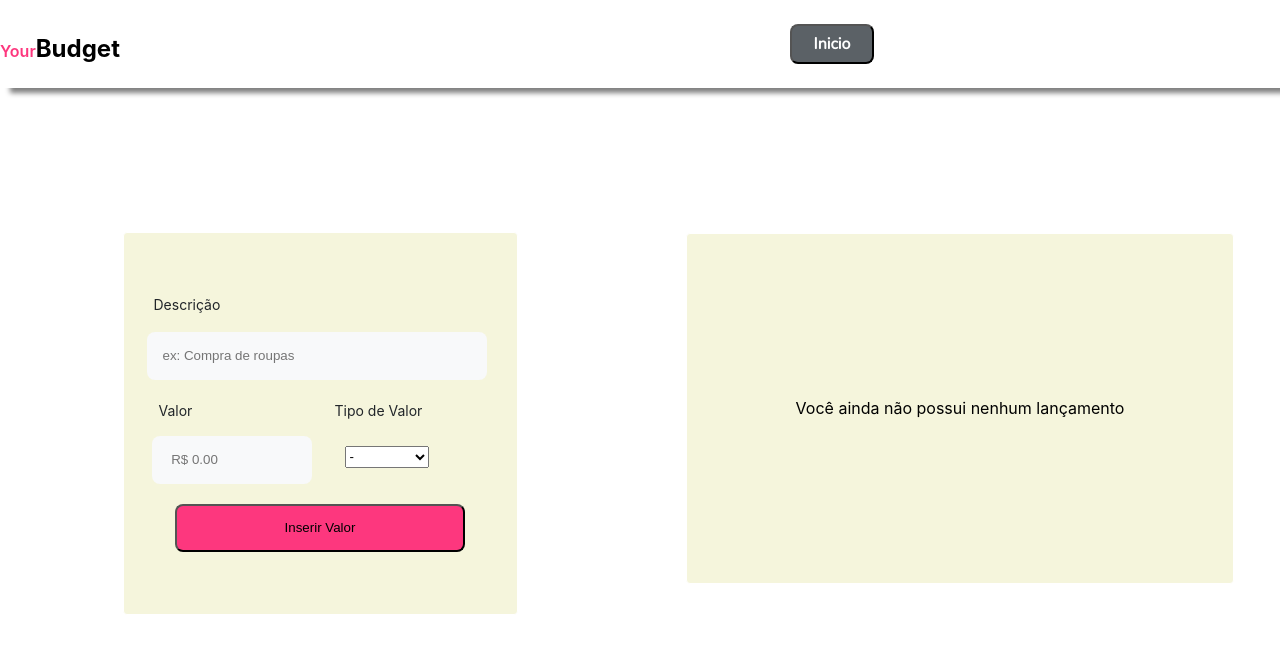
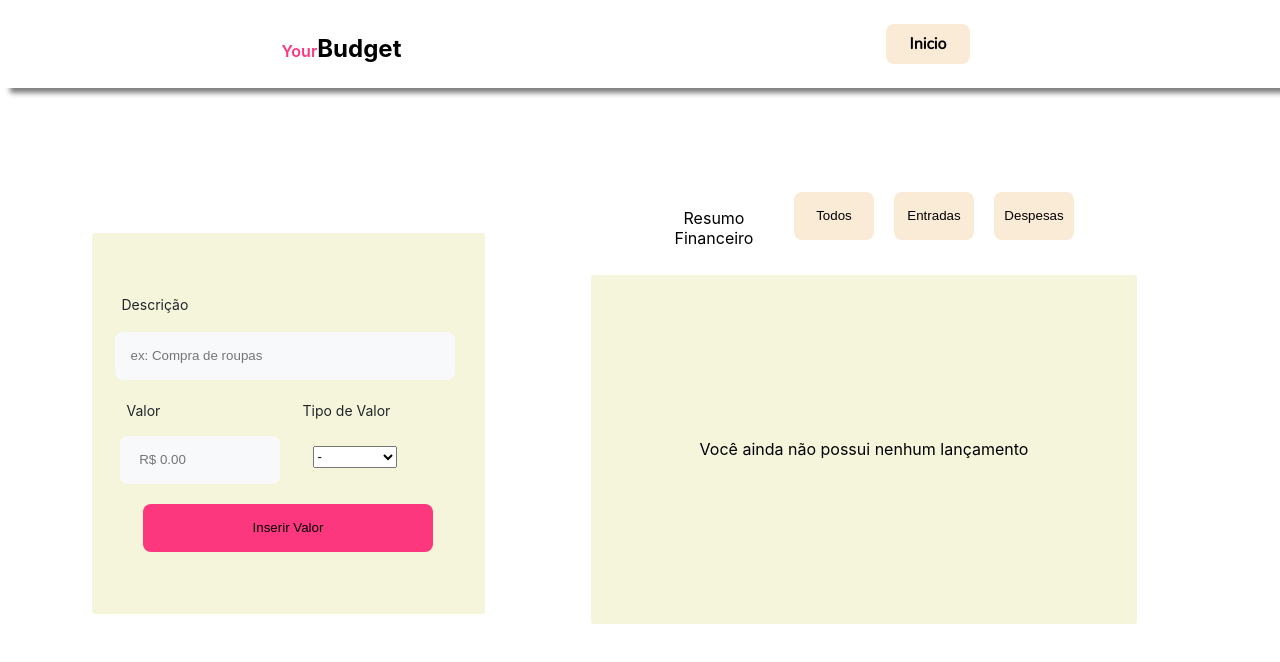
Before and after one commit to nicole-pimenta/youtBudget, a React (Create React App) app: page / in a window 1280 px wide. Shown: the top 662 px of the page. Built offline with nearby package versions, Linux system fonts and the light colour scheme.

Commit message:
feat: filter

```diff
--- a/src/App.css
+++ b/src/App.css
@@ -1,7 +1,11 @@
 .main-container {
   display: flex;
-  justify-content: space-around;
+
   align-items: center;
+}
+
+button {
+  border: none;
 }
 
 .container-form {
--- a/src/components/Header/style.css
+++ b/src/components/Header/style.css
@@ -7,7 +7,7 @@
 }
 
 .logo {
-  width: 30%;
+  width: 45%;
 }
 
 .logo span {
@@ -20,7 +20,7 @@
 
 h2 {
   height: 20px;
-  margin: 0 0px;
+  margin: 0 auto;
   width: 13px;
 }
 
@@ -29,9 +29,9 @@ h2 {
   height: 40px;
   border-radius: 8px;
   gap: 10px;
-  background-color: #5b6166;
+  background-color: antiquewhite;
   font-family: Nunito;
-  color: white;
+  color: black;
   font-size: 16px;
   font-weight: 700;
   cursor: pointer;
@@ -39,4 +39,6 @@ h2 {
 
 .header-container button:hover {
   background-color: #fd377e;
+  font-size: 18px;
+  transition: cubic-bezier(0.075, 0.82, 0.165, 1);
 }
--- a/src/components/List/index.js
+++ b/src/components/List/index.js
@@ -4,6 +4,16 @@ import "./style.css";
 const List = ({ listTransactions }) => {
   return (
     <div className="container-form">
+      <div className="container-filter">
+        <p>Resumo Financeiro</p>
+
+        <div className="container-btn">
+          <button className="btn-padrao">Todos</button>
+          <button className="btn-padrao"> Entradas</button>
+          <button className="btn-padrao">Despesas</button>
+        </div>
+      </div>
+
       {listTransactions.length === 0 ? (
         <div className="description-list">
           <p>Você ainda não possui nenhum lançamento</p>
--- a/src/components/List/style.css
+++ b/src/components/List/style.css
@@ -1,3 +1,23 @@
+.container-filter,
+.container-btn {
+  display: flex;
+  justify-content: space-around;
+  padding-bottom: 10px;
+}
+
+.container-btn {
+  width: 300px;
+}
+.container-filter p {
+  width: 140px;
+}
+
+.btn-padrao {
+  background-color: antiquewhite;
+  width: 80px;
+  cursor: pointer;
+
+}
 .description-list {
   height: 351px;
   width: 95%;
```
